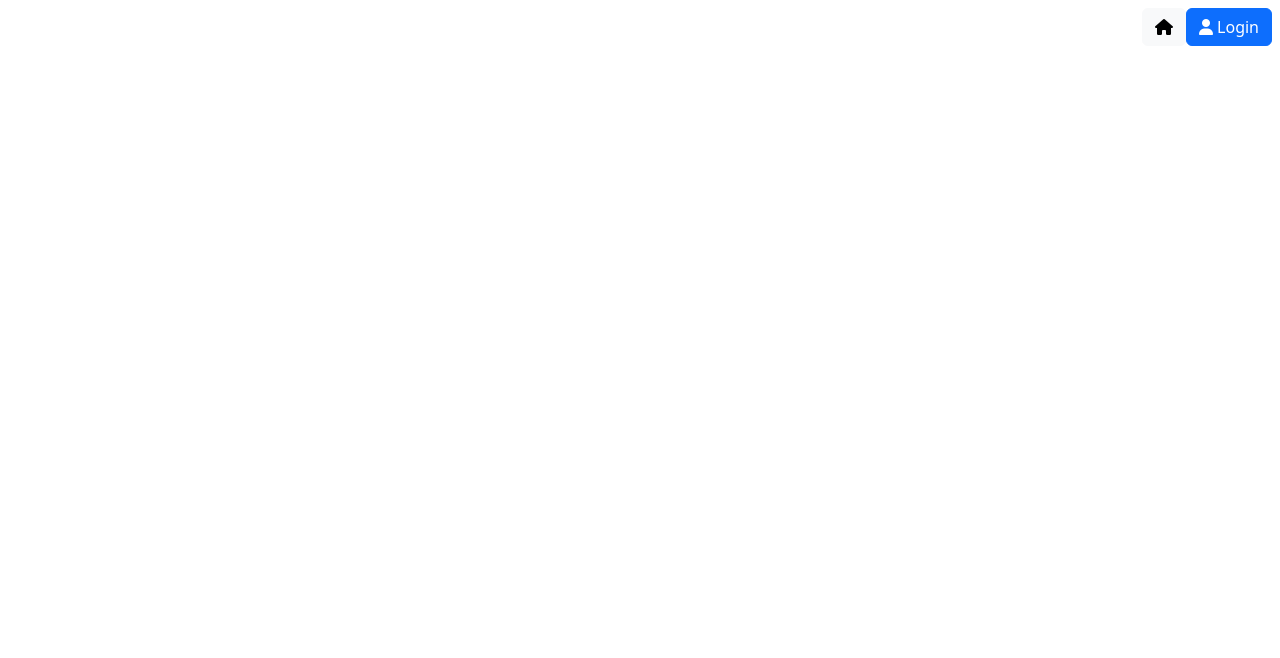
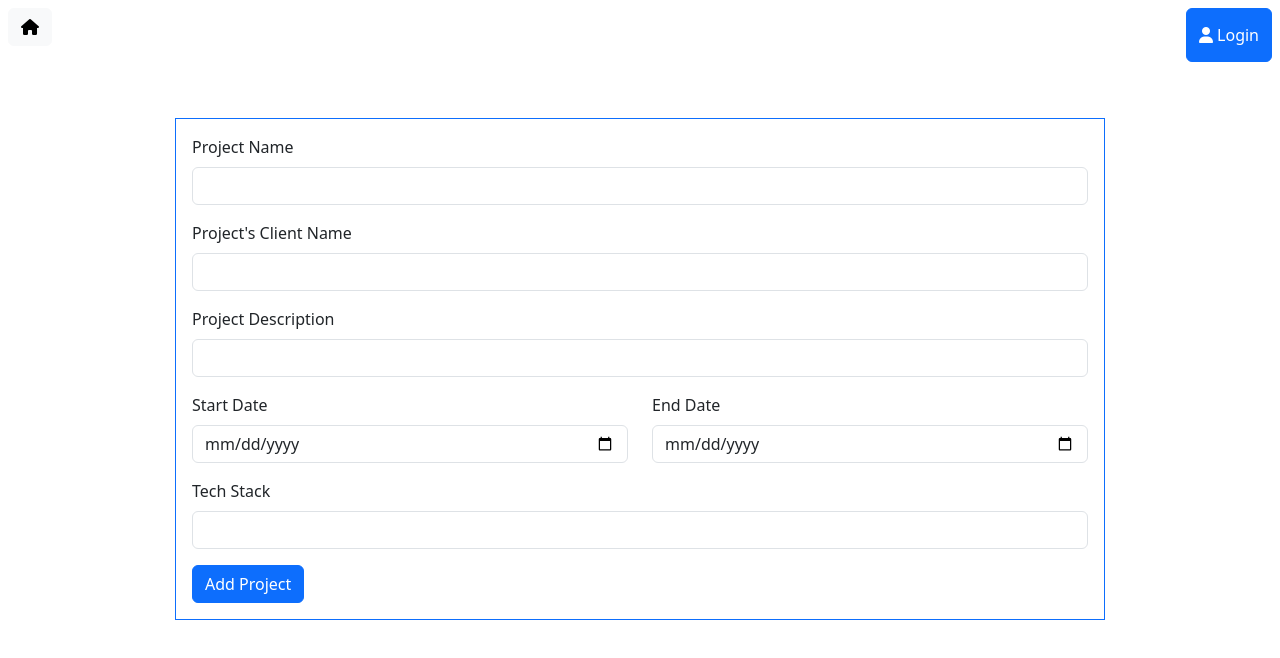
Before and after one commit to satyendra-singh-talentica/hackathon-escs-ui, a Vue app: page /add-project in a window 1280 px wide. Before the commit this address had no page. Shown: the top 658 px of the page. Built offline with nearby package versions, Linux system fonts and the light colour scheme.

Commit message:
create project

```diff
--- /dev/null
+++ b/src/CreateProject.vue
@@ -0,0 +1,75 @@
+<script>
+import { useApiService } from './api/api.service';
+import { useUserStore } from './stores/user.store';
+
+export default {
+  data() {
+    return {
+      projectName: '',
+      projectClientName: '',
+      projectDescription: '',
+      projectStartDate: '',
+      projectEndDate: '',
+      projectTech: '',
+      loading: false,
+      userStore: useUserStore(),
+      api: useApiService(),
+    };
+  },
+  methods: {
+    async createProject() {
+      this.loading = true;
+      const projectData = await this.api.createProject({
+        userId: this.userStore.getUserId,
+        name: this.projectName,
+        client: this.projectClientName,
+        description: this.projectDescription,
+        tech: this.projectTech,
+        startDate: this.projectStartDate,
+        endDate: this.projectEndDate,
+      });
+      this.loading = false;
+      if (projectData && projectData.id) {
+        this.$router.push(`/users/${this.userStore.getUserId}`)
+      }
+    },
+  }
+}
+</script>
+
+<template>
+  <div class="col-md-10 offset-md-1 mt-5 border border-primary p-3">
+    <form @submit.prevent="createProject">
+      <div class="mb-3">
+        <label for="projectnameinput" class="form-label">Project Name</label>
+        <input type="text" v-model="projectName" class="form-control" id="projectnameinput" aria-describedby="emailHelp">
+      </div>
+      <div class="mb-3">
+        <label for="projectclientnameinput" class="form-label">Project's Client Name</label>
+        <input type="text" v-model="projectClientName" class="form-control" id="projectclientnameinput"
+          aria-describedby="emailHelp">
+      </div>
+      <div class="mb-3">
+        <label for="projectdescriptioninput" class="form-label">Project Description</label>
+        <input type="text" v-model="projectDescription" class="form-control" id="projectdescriptioninput"
+          aria-describedby="emailHelp">
+      </div>
+      <div class="row mb-3">
+        <div class="col-md-6">
+          <label for="projectstartdateinput" class="form-label">Start Date</label>
+          <input type="date" v-model="projectStartDate" class="form-control" id="projectstartdateinput"
+            aria-describedby="emailHelp">
+        </div>
+        <div class="col-md-6">
+          <label for="projectenddateinput" class="form-label">End Date</label>
+          <input type="date" v-model="projectEndDate" class="form-control" id="projectenddateinput"
+            aria-describedby="emailHelp">
+        </div>
+      </div>
+      <div class="mb-3">
+        <label for="projecttechinput" class="form-label">Tech Stack</label>
+        <input type="text" v-model="projectTech" class="form-control" id="projecttechinput" aria-describedby="emailHelp">
+      </div>
+      <button type="submit" class="btn btn-primary">Add Project</button>
+  </form>
+</div></template>
--- a/src/Titlebar.vue
+++ b/src/Titlebar.vue
@@ -13,6 +13,9 @@
         },
         print() {
             window.print();
+        },
+        addProject() {
+            this.$router.push(`/add-project`)
         }
     }
 }
@@ -20,26 +23,39 @@
 
 <template>
     <div class="row p-2">
-        <div class="text-end">
-
-            <button v-if="$route.path.includes('/users')" @click="print" type="button" class="btn btn-light"><i
-                    class="fa fa-print"></i></button>
-
+        <div class="col d-flex">
+            <p class="text-start flex-grow-1">
                 <router-link v-if="$route.path !== '/'" to="/" custom v-slot="{ navigate }">
                     <button @click="navigate" role="link" type="button" class="btn btn-light"><i
                             class="fa fa-home"></i></button>
                 </router-link>
+            </p>
 
+            <div class="d-inline-flex text-right ml-2">
+                <button v-if="$route.path.includes('/users')" @click="print" type="button" class="btn btn-light"><i
+                        class="fa fa-print"></i></button>
+            </div>
+
+            <div class="d-inline-flex text-right ml-2">
+                <button v-if="$route.path.includes('/users')" @click="addProject" type="button" class="btn btn-light"><i
+                        class="fa fa-add"></i></button>
+            </div>
+
+            <div class="d-inline-flex text-right ml-2">
                 <router-link v-if="userStore && userStore.getUserName" :to="getPath()" custom v-slot="{ navigate }">
                     <button @click="navigate" role="link" type="button" class="btn btn-light"><i class="fa fa-user"></i>
                         {{ userStore.getUserName }}</button>
                 </router-link>
+            </div>
 
-            <router-link v-if="($route.path !== '/login' && !userStore.getUserId)" to="/login" custom v-slot="{ navigate }">
+            <div class="d-inline-flex text-right">
+                <router-link v-if="($route.path !== '/login' && !userStore.getUserId)" to="/login" custom
+                    v-slot="{ navigate }">
                     <button @click="navigate" role="link" type="button" class="btn btn-primary" data-bs-toggle="tooltip"
                         data-bs-placement="down" title="Login to access and update your profile"><i class="fa fa-user"></i>
                         Login</button>
                 </router-link>
             </div>
         </div>
+    </div>
 </template>
--- a/src/api/api.service.js
+++ b/src/api/api.service.js
@@ -24,8 +24,22 @@
         return this.get(`/projects?userId=${userId}`);
     }
 
+    createProject(data) {
+        return this.post('/projects', data);
+    }
+
     get(endpoint) {
         return axios.get(`${this.baseUrl}${endpoint}`).then((value) => value.data).catch((reason) => {
+            let message = 'Network failure';
+            if (reason.response && reason.response.message) {
+                message = reason.response.message;
+            }
+            console.error(`${message} ${endpoint}`);
+        });
+    }
+
+    post(endpoint, data) {
+        return axios.post(`${this.baseUrl}${endpoint}`, data).then((value) => value.data).catch((reason) => {
             let message = 'Network failure';
             if (reason.response && reason.response.message) {
                 message = reason.response.message;
--- a/src/main.js
+++ b/src/main.js
@@ -8,6 +8,7 @@
 import Login from './Login.vue'
 import User from './User.vue'
 import Project from './Project.vue'
+import CreateProject from './CreateProject.vue'
 
 const app = createApp(App);
 
@@ -41,6 +42,11 @@
             name: "projects",
             component: Project,
         },
+        {
+            path: "/add-project",
+            name: "add-project",
+            component: CreateProject,
+        }
     ],
 }));
 
```
Lines whose indentation alone changed are shown as unchanged.
